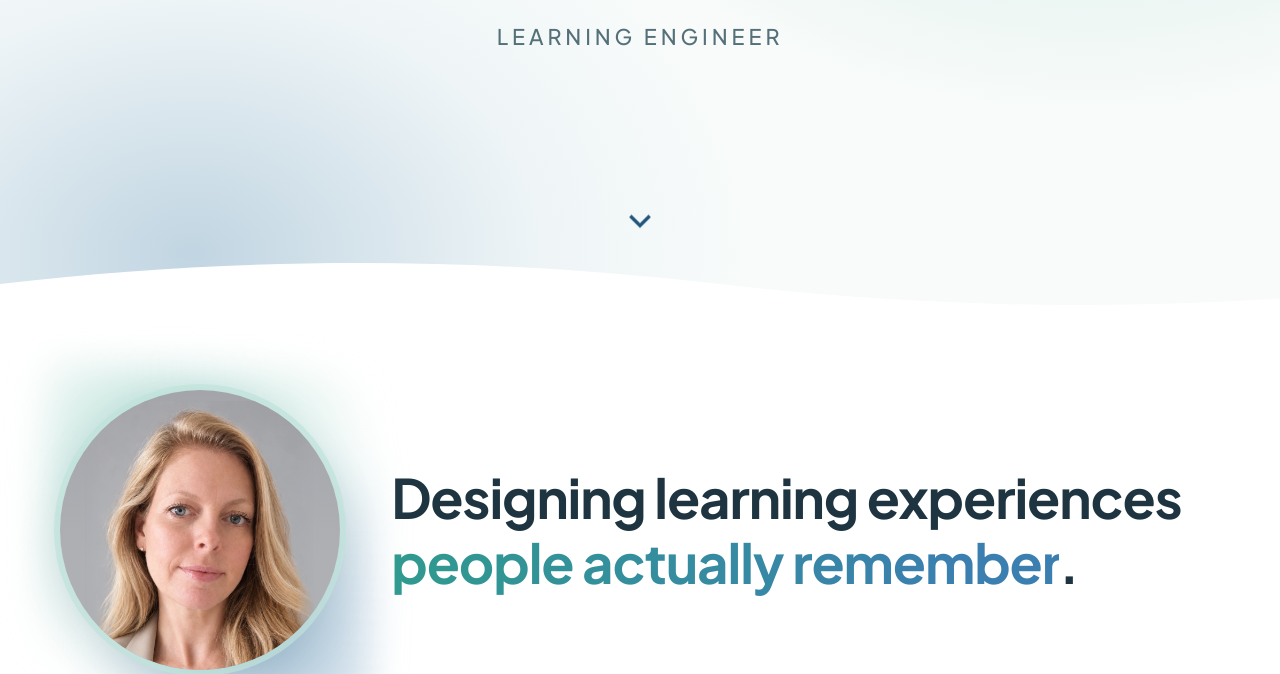
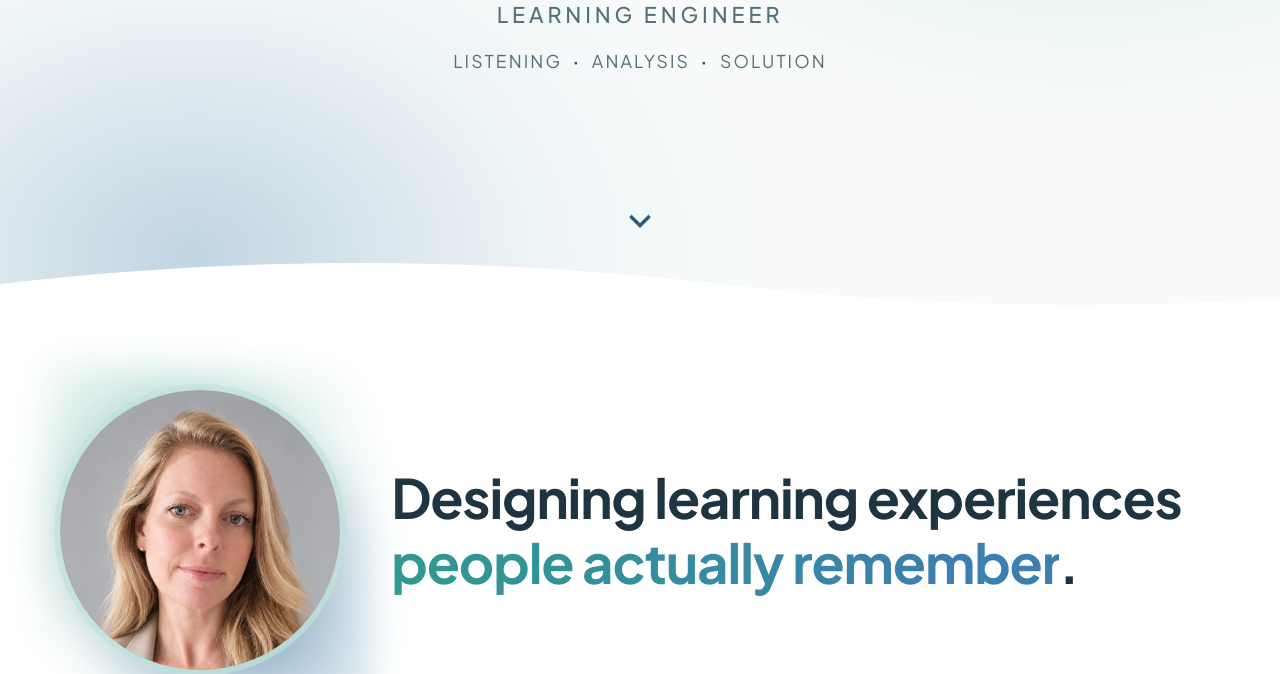
Before and after one commit to OlaGreen82/portfolio, a plain HTML site: page site/index.html in a window 1280 px wide. Shown: the part 426-1100 px from the top of the page. Drawn offline with Linux system fonts and the light colour scheme.

Commit message:
Intro: "הקשבה · פיצוח · פיתרון" / "Listening · Analysis · Solution" under the role
Co-Authored-By: Claude Opus 5.5 <noreply@anthropic.com>
Claude-Session: https://claude.ai/code/session_01Y8RqaywUNdMRUUvY8jGUQY

```diff
--- a/site/css/styles.css
+++ b/site/css/styles.css
@@ -183,6 +183,7 @@ p { margin: 0 0 1em; }
 .intro-inner > * { animation: intro-rise .9s cubic-bezier(.2, .7, .2, 1) both; }
 .intro-rule { animation-delay: .15s !important; }
 .intro-role { animation-delay: .3s !important; }
+.intro-values { animation-delay: .45s !important; }
 
 .intro-name { margin: 0; font-size: clamp(3rem, 11vw, 8rem); line-height: 1; letter-spacing: -0.02em; color: var(--ink); }
 [lang="en"] .intro-name { text-transform: uppercase; }
@@ -195,6 +196,12 @@ p { margin: 0 0 1em; }
   color: var(--ink-muted); letter-spacing: 0.18em; text-transform: uppercase;
 }
 [lang="he"] .intro-role { letter-spacing: 0.04em; }
+.intro-values {
+  margin: 14px 0 0; font-size: clamp(.9rem, 1.8vw, 1.1rem); font-weight: 400;
+  color: var(--ink-muted); letter-spacing: 0.12em; text-transform: uppercase;
+}
+[lang="he"] .intro-values { letter-spacing: 0.02em; }
+.intro-dot { margin-inline: .6em; color: var(--teal); font-weight: 700; }
 
 .scroll-cue {
   position: absolute; bottom: calc(var(--peek) + 80px); left: 50%; width: 40px; height: 40px;
--- a/site/index.html
+++ b/site/index.html
@@ -48,6 +48,7 @@
           <h1 class="intro-name" data-t="name"></h1>
           <span class="intro-rule" aria-hidden="true"></span>
           <p class="intro-role" data-t="hero.eyebrow"></p>
+          <p class="intro-values js-values"></p>
         </div>
         <a class="scroll-cue" href="#about" aria-hidden="true" tabindex="-1">
           <svg viewBox="0 0 24 24"><path d="M12 16.5 5.5 10l1.4-1.4 5.1 5.1 5.1-5.1 1.4 1.4z"/></svg>
--- a/site/js/content.js
+++ b/site/js/content.js
@@ -46,6 +46,7 @@ window.SITE_CONTENT = {
     whatsappMessage: "Hi! I saw your portfolio and would love to talk.",
     hero: {
       eyebrow: "Learning Engineer",
+      values: ["Listening", "Analysis", "Solution"],
       title: "Designing learning experiences *people actually remember*.",
       subtitle: "I help organizations turn knowledge into learning that delivers real business impact, from needs analysis and learning strategy to e-learning, workshops and digital products.",
       ctaPrimary: "See my work",
@@ -104,6 +105,7 @@ window.SITE_CONTENT = {
     whatsappMessage: "היי! ראיתי את תיק העבודות שלך ואשמח לדבר.",
     hero: {
       eyebrow: "מהנדסת למידה",
+      values: ["הקשבה", "פיצוח", "פיתרון"],
       title: "מעצבת חוויות למידה *שאנשים באמת זוכרים*.",
       subtitle: "אני עוזרת לארגונים להפוך ידע ללמידה שבאמת עושה את ההבדל בתוצאות העסקיות - מפיצוח ותכנון ועד לומדות, סדנאות ומוצרים דיגיטליים.",
       ctaPrimary: "לפרויקטים שלי",
--- a/site/js/main.js
+++ b/site/js/main.js
@@ -148,6 +148,16 @@
     });
   }
 
+  // words under the role, separated by a mid-height dot (·)
+  function renderValues(T) {
+    var box = document.querySelector(".js-values");
+    box.textContent = "";
+    T.hero.values.forEach(function (word, i) {
+      if (i) box.appendChild(el("span", "intro-dot", "\u00B7"));
+      box.appendChild(el("span", null, word));
+    });
+  }
+
   function renderAbout(T) {
     var box = document.querySelector(".js-about");
     box.textContent = "";
@@ -185,6 +195,7 @@
     renderLinks(T);
     renderClients();
     renderProjects(T);
+    renderValues(T);
     renderAbout(T);
     renderExperience(T);
     observeReveals();
```
